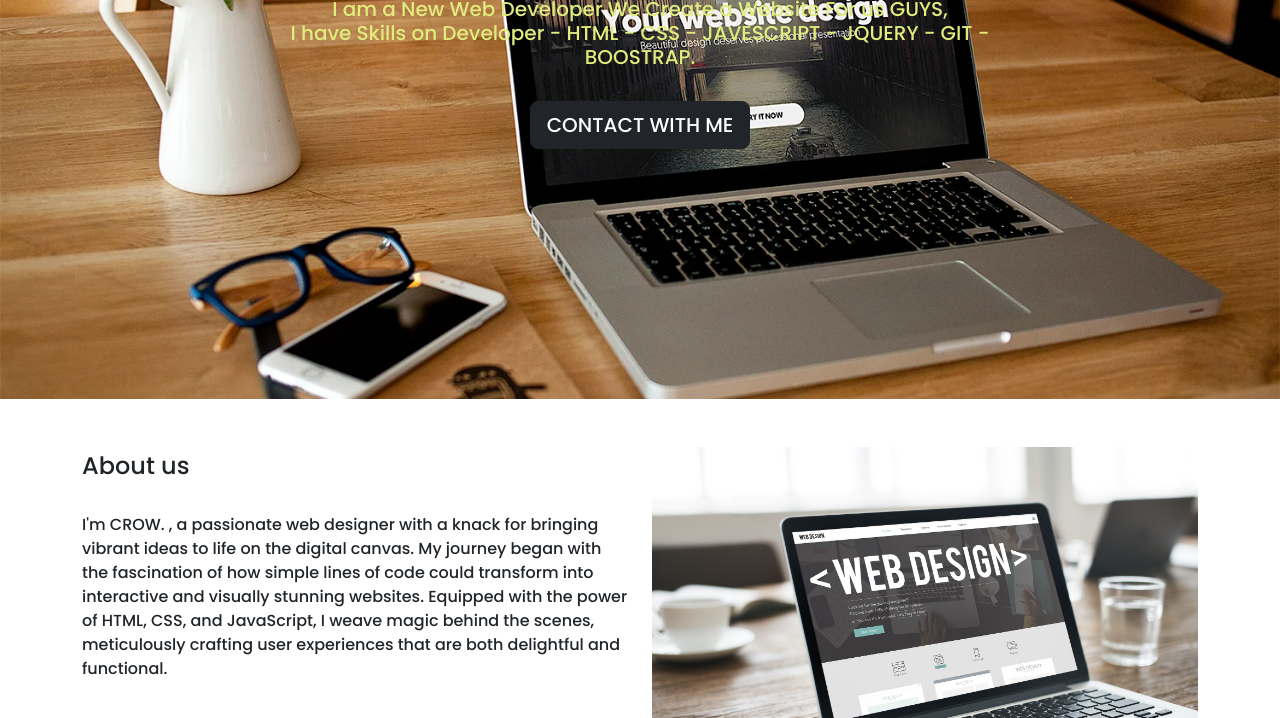
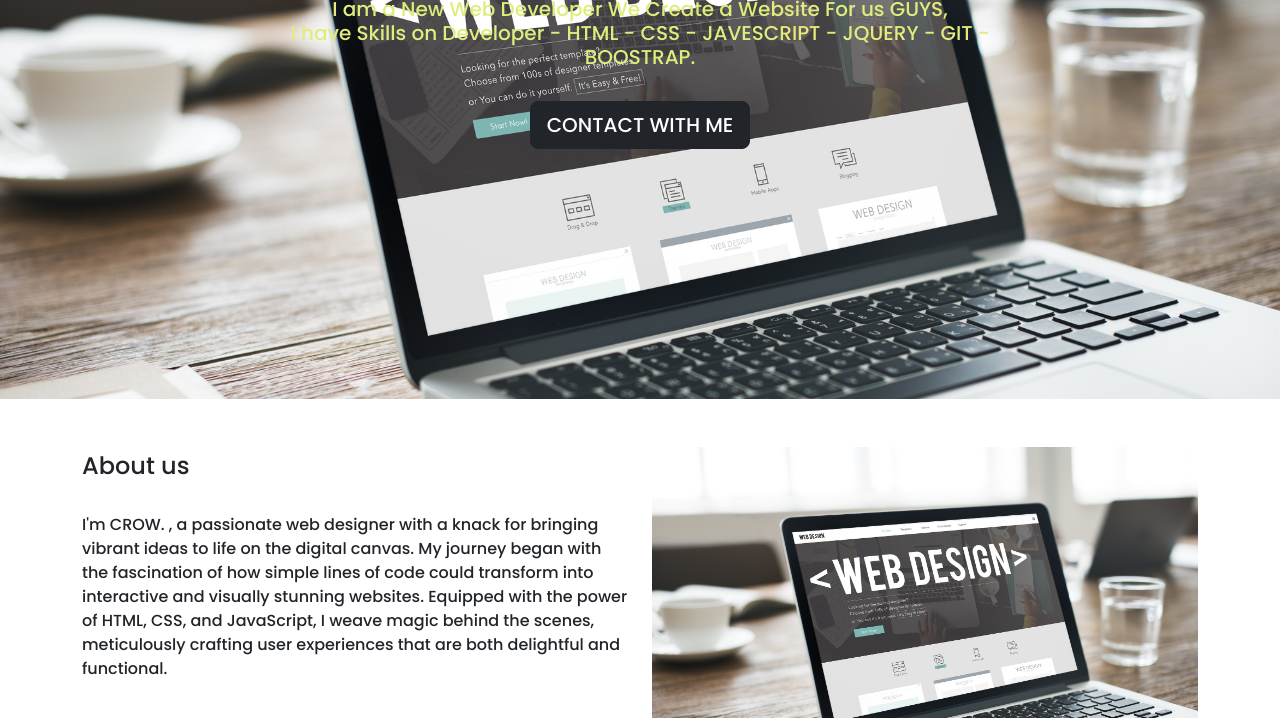
Before and after one commit to Kaavesh/CROW-portfolio, a plain HTML site: page portfolio/index.html in a window 1280 px wide. Shown: the part 376-1094 px from the top of the page. Drawn offline with nearby package versions, Linux system fonts and the light colour scheme.

Commit message:
add new i

```diff
--- a/portfolio/css/styles.css
+++ b/portfolio/css/styles.css
@@ -3,7 +3,7 @@
 }
 
 .banner{
-    background-image: url(/portfolio/img/new.webp);
+    background-image: url(/portfolio/img/company.jpg);
     background-size:cover;
     background-repeat: no-repeat;
     padding:250px;
```
